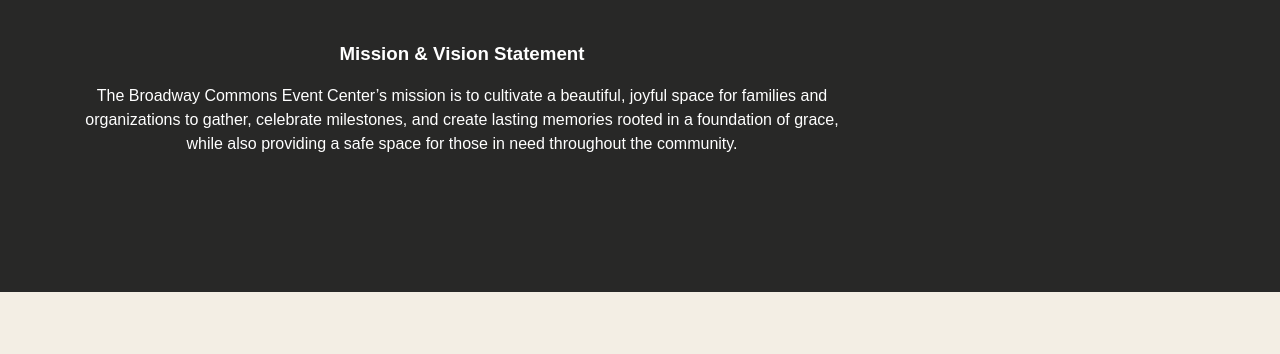
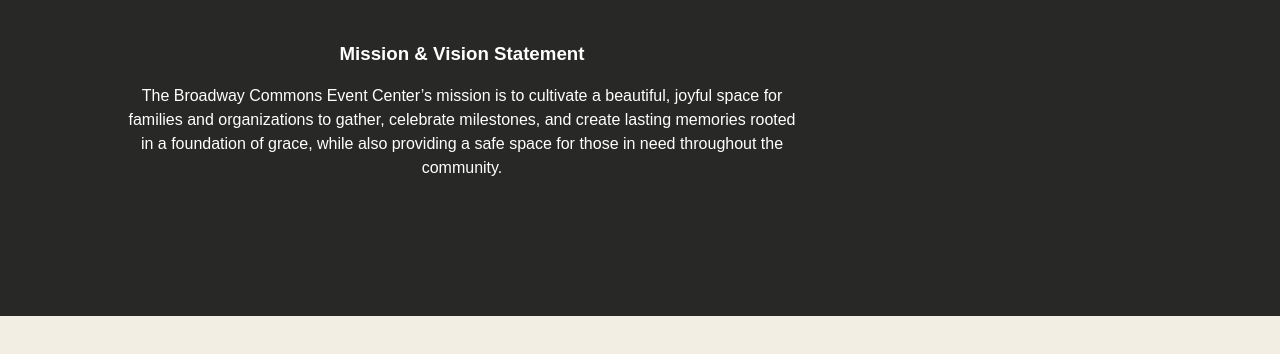
Before and after one commit to KamariCode/broadway-commons, a plain HTML site: page index.html in a window 1280 px wide. Shown: the part 722-1076 px from the top of the page. Drawn offline with Linux system fonts and the light colour scheme.

Commit message:
centered mission statement.

```diff
--- a/styles.css
+++ b/styles.css
@@ -1163,3 +1163,9 @@ button:focus-visible {
 .reservations p {
   max-width: 760px;
 }
+
+.combined-statement p {
+  text-align: center;
+  max-width: 42rem;
+  margin-inline: auto;
+}
```
